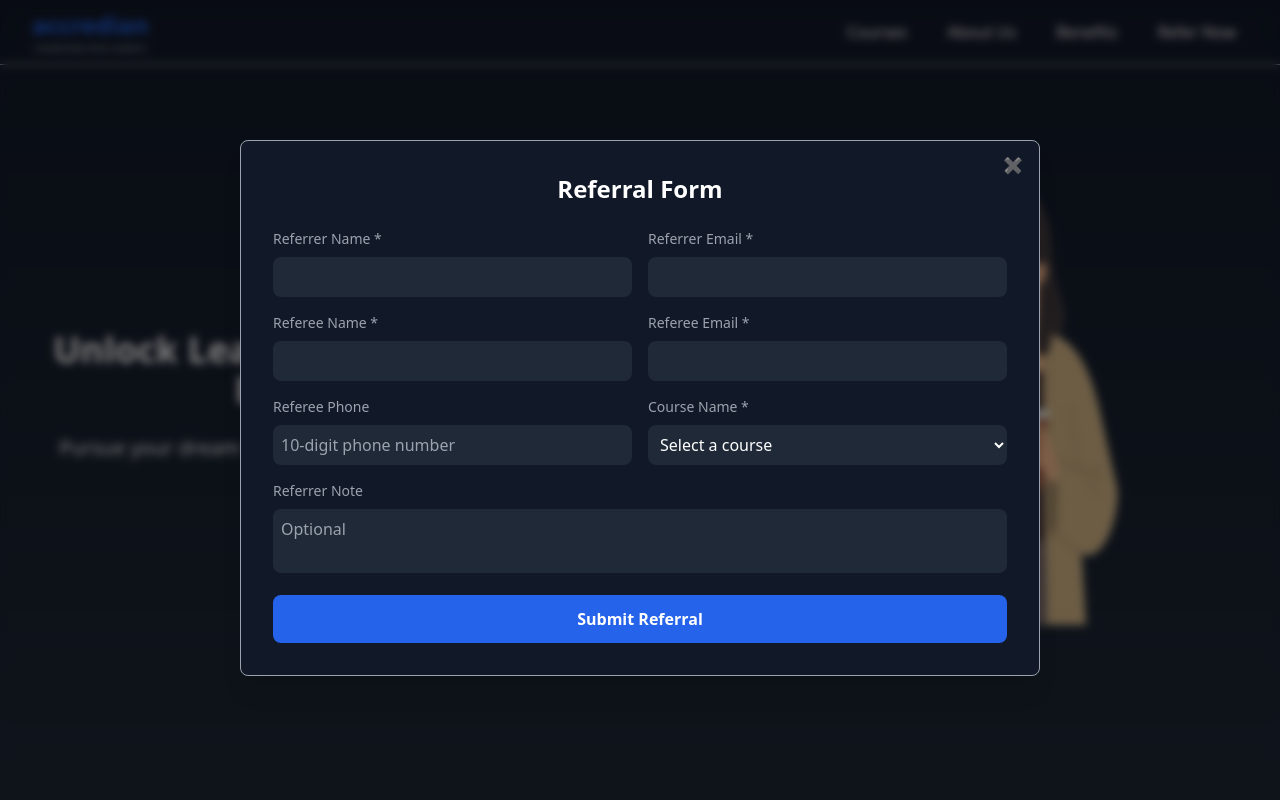
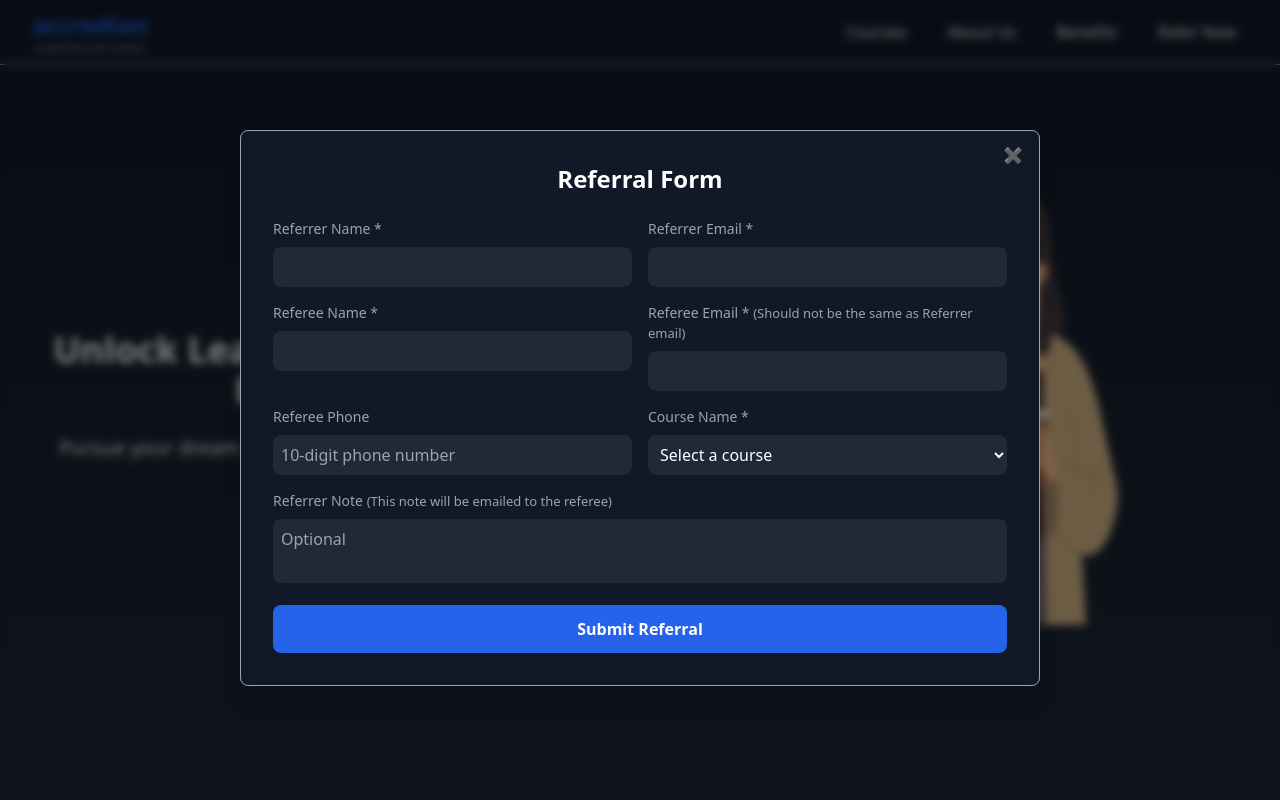
Before and after one commit to manas-agarwal16/Accredian-frontend-task, a React (Vite) app: page / in a window 1280 px wide. Both pictures are taken after a click on the link "Refer Now". Shown: the top 800 px of the page. Built offline with nearby package versions, Linux system fonts and the light colour scheme.

Commit message:
Refer Form

```diff
--- a/package.json
+++ b/package.json
@@ -10,10 +10,13 @@
     "preview": "vite preview"
   },
   "dependencies": {
+    "axios": "^1.7.9",
     "lucide-react": "^0.475.0",
     "react": "^19.0.0",
     "react-dom": "^19.0.0",
-    "react-hook-form": "^7.54.2"
+    "react-hook-form": "^7.54.2",
+    "react-hook-toast": "^0.0.3",
+    "react-hot-toast": "^2.5.2"
   },
   "devDependencies": {
     "@eslint/js": "^9.19.0",
--- a/src/App.jsx
+++ b/src/App.jsx
@@ -1,9 +1,18 @@
-import { useState } from "react";
+import { useEffect, useState } from "react";
 import { BonusTable, Button, Logo, ReferralForm } from "./components/index.js";
 import { Clock, GraduationCap } from "lucide-react";
+import { AxiosInstance } from "./helper/axiosInstance.js";
 
 function App() {
   const [displayReferralForm, setDisplayReferralForm] = useState(false);
+
+  useEffect(() => {
+    (async () => {
+      const res = await AxiosInstance.get("/");
+      console.log(res.data);
+
+    })();
+  }, []);
 
   return (
     <>
--- a/src/components/BonusTable.jsx
+++ b/src/components/BonusTable.jsx
@@ -1,17 +1,19 @@
+import { Wallet, Coins } from "lucide-react";
+
 const BonusTable = () => {
   const courses = [
     {
-      name: "Full Stack Development",
+      name: "Product Management",
       referrerBonus: "₹ 7,000",
       refereeBonus: "₹ 9,000",
     },
     {
-      name: "Data Science",
+      name: "Strategic Product Management",
       referrerBonus: "₹ 9,000",
       refereeBonus: "₹ 11,000",
     },
     {
-      name: "Machine Learning",
+      name: "Digital Transformation",
       referrerBonus: "₹ 10,000",
       refereeBonus: "₹ 10,000",
     },
@@ -38,8 +40,9 @@ const BonusTable = () => {
   ];
 
   return (
-    <div className="overflow-x-auto bg-gray-900 p-4 rounded-lg shadow-lg">
-      <table className="min-w-full border border-gray-700 text-left rounded-lg overflow-hidden">
+    <>
+      <div className="relative border-2 rounded-xl overflow-auto border-gray-600 bg-gray-900 shadow-lg moving-border">
+        <table className="min-w-full border-white text-left ">
           <thead className="bg-gray-800 rounded-t-lg">
             <tr className="text-blue-400 text-lg">
               <th className="px-6 py-3">Courses</th>
@@ -64,6 +67,7 @@ const BonusTable = () => {
           </tbody>
         </table>
       </div>
+    </>
   );
 };
 
--- a/src/components/ReferralForm.jsx
+++ b/src/components/ReferralForm.jsx
@@ -1,4 +1,6 @@
 import { useForm } from "react-hook-form";
+import { AxiosInstance } from "../helper/axiosInstance";
+import toast from "react-hot-toast";
 
 const ReferralForm = ({ setDisplayReferralForm }) => {
   const {
@@ -7,13 +9,30 @@ const ReferralForm = ({ setDisplayReferralForm }) => {
     formState: { errors },
   } = useForm();
 
-  const onSubmit = (data) => {
-    console.log("Form Submitted:", data);
+  const onSubmit = async (data) => {
+    try {
+      setTimeout(() => {
+        setDisplayReferralForm(false);
+        toast.success(
+          "Referral submitted successfully! We've sent a confirmation email to you and the referee.",
+          {
+            duration: 2000,
+          }
+        );
+      }, 500);
+      await AxiosInstance.post("/refer-now", data);
+    } catch (error) {
+      setDisplayReferralForm(false);
+      console.error(error);
+    }
   };
 
   return (
     <div className="fixed top-1/2 mt-2 left-1/2 transform -translate-x-1/2 -translate-y-1/2 w-[90%] sm:w-[800px] p-4 sm:p-8 bg-gray-900 text-gray-300 rounded-lg shadow-xl z-50 animate-fade-in border border-gray-400">
-      <span className="cursor-pointer absolute top-3 text-gray-600 right-4" onClick={() => setDisplayReferralForm(false)}>
+      <span
+        className="cursor-pointer absolute top-3 text-gray-600 right-4"
+        onClick={() => setDisplayReferralForm(false)}
+      >
         &#10006;
       </span>
       <h2 className="text-xl sm:text-2xl font-bold text-white mb-4 sm:mb-6 text-center">
@@ -81,7 +100,10 @@ const ReferralForm = ({ setDisplayReferralForm }) => {
           {/* Referee Email */}
           <div>
             <label className="block text-sm font-medium text-gray-400 mb-1 sm:mb-2">
-              Referee Email *
+              Referee Email *{" "}
+              <span className="text-[13px]">
+                (Should not be the same as Referrer email)
+              </span>
             </label>
             <input
               type="email"
@@ -136,6 +158,14 @@ const ReferralForm = ({ setDisplayReferralForm }) => {
               <option value="Digital Transformation">
                 Digital Transformation
               </option>
+              <option value="Data Analyst">Data Analyst</option>
+              <option value="Data Structures and Algorithms">
+                Data Structures and Algorithms
+              </option>
+              <option value="Cyber Security">Cyber Security</option>
+              <option value="Blockchain Development">
+                Blockchain Development
+              </option>
             </select>
             {errors.courseName && (
               <p className="text-red-500 text-xs sm:text-sm mt-1">
@@ -148,7 +178,10 @@ const ReferralForm = ({ setDisplayReferralForm }) => {
         {/* Referrer Note (Optional) */}
         <div>
           <label className="block text-sm font-medium text-gray-400 mb-1 sm:mb-2">
-            Referrer Note
+            Referrer Note{" "}
+            <span className="text-[13px]">
+              (This note will be emailed to the referee)
+            </span>
           </label>
           <textarea
             {...register("referrerNote")}
--- /dev/null
+++ b/src/helper/axiosInstance.js
@@ -0,0 +1,12 @@
+import axios from "axios";
+
+// console.log("backend url : ", import.meta.VITE_BACKEND_URL);
+
+const BACKEND_URL = "http://localhost:8001";
+
+const AxiosInstance = axios.create();
+
+AxiosInstance.defaults.baseURL = BACKEND_URL;
+AxiosInstance.defaults.withCredentials = true;
+
+export { AxiosInstance };
--- a/src/main.jsx
+++ b/src/main.jsx
@@ -1,8 +1,34 @@
-import { StrictMode } from 'react'
-import { createRoot } from 'react-dom/client'
-import './index.css'
-import App from './App.jsx'
+import { createRoot } from "react-dom/client";
+import "./index.css";
+import "./App.css";
+import App from "./App.jsx";
+import { Toaster } from "react-hot-toast";
 
-createRoot(document.getElementById('root')).render(
+createRoot(document.getElementById("root")).render(
+  <>
     <App />
-)
+    <Toaster
+      position="top-right"
+      reverseOrder={true}
+      toastOptions={{
+        error: {
+          style: {
+            borderRadius: "4px",
+            backgroundColor: "#2c2c2c", // Dark background
+            color: "#ff6b6b", // Professional error red
+            boxShadow: "0px 4px 10px rgba(0, 0, 0, 0.25)", // Subtle shadow
+          },
+        },
+        success: {
+          style: {
+            borderRadius: "4px",
+            backgroundColor: "#2c2c2c", // Dark background
+            color: "#4caf50", // Professional success green
+            boxShadow: "0px 4px 10px rgba(0, 0, 0, 0.25)", // Subtle shadow
+          },
+        },
+        duration: 1500, // Slightly longer duration for better visibility
+      }}
+    />
+  </>
+);
--- a/tailwind.config.js
+++ b/tailwind.config.js
@@ -9,10 +9,17 @@ export default {
           "0%": { opacity: 0, boxShadow: "0 0 0 rgba(0, 0, 0, 0)" }, // Start fully transparent with no shadow
           "100%": { opacity: 1, boxShadow: "0 4px 6px rgba(0, 0, 0, 0.1)" }, // End fully visible with shadow
         },
+        movingBorder: {
+          "0%": { borderColor: "black" },
+          "33%": { borderColor: "pink" },
+          // "66%": { borderColor: "goldenrod" },
+          "100%": { borderColor: "black" },
+        },
       },
       // Add custom animation utilities
       animation: {
         "fade-in": "fadeIn 0.5s ease-in-out", // Define the animation
+        "moving-border": "movingBorder 8s infinite",
       },
     },
   },
```
Also changed, not shown: 2 other files (tests, documents, lock files or other folders). Lines whose indentation alone changed are shown as unchanged.
